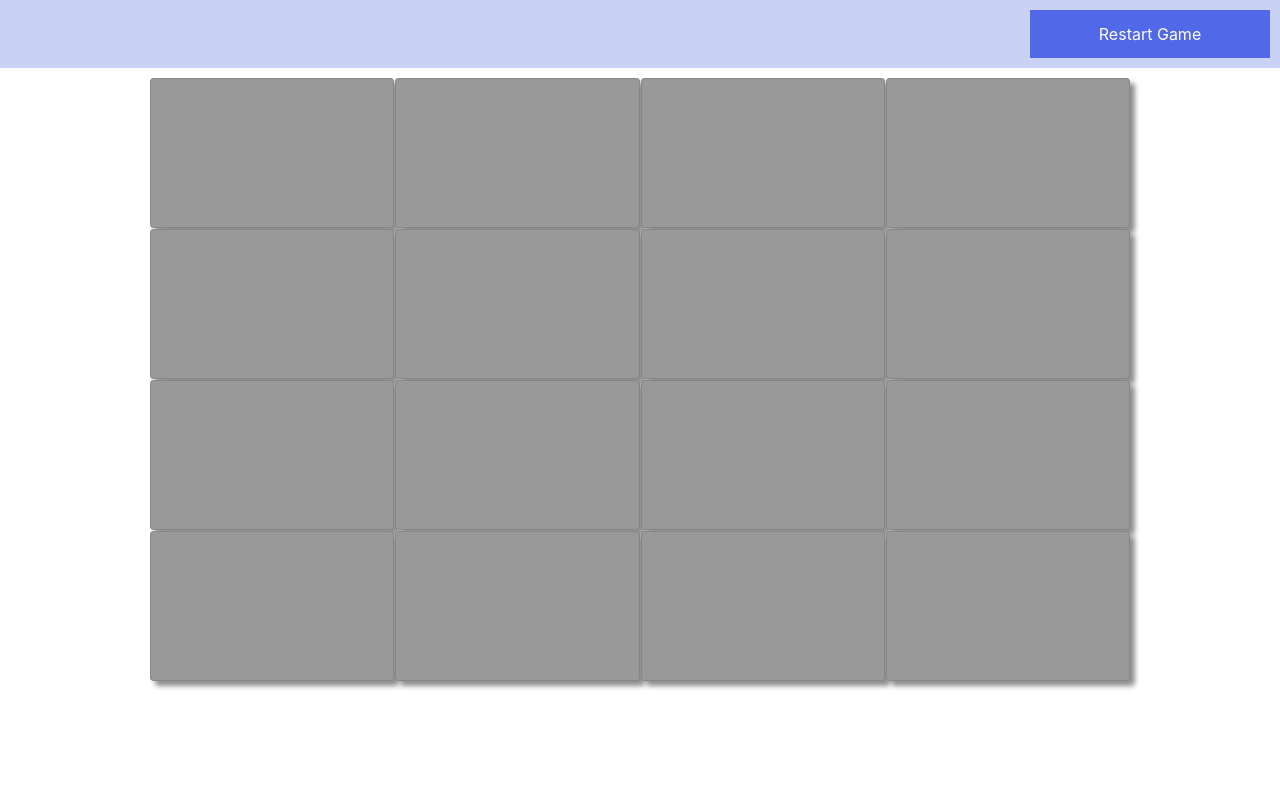
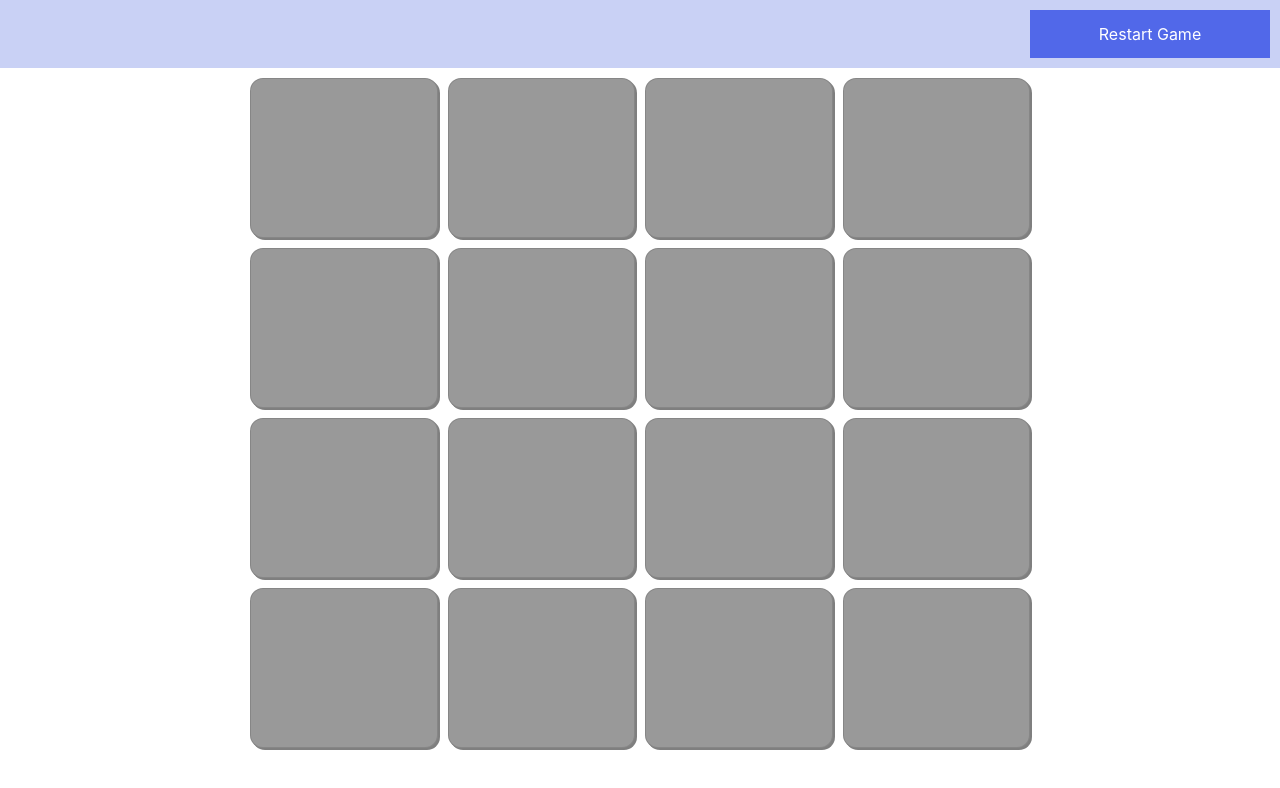
Before and after one commit to CapableCreative/ReactGameMemory, a React (Create React App) app: page / in a window 1280 px wide. Shown: the top 788 px of the page. Built offline with nearby package versions, Linux system fonts and the light colour scheme.

Commit message:
Update to CSS - SLF

```diff
--- a/src/App.js
+++ b/src/App.js
@@ -1,4 +1,3 @@
-
 import React, { PureComponent } from 'react';
 import Header from './components/Header';
 import Card from './components/Card';
--- a/src/css/index.css
+++ b/src/css/index.css
@@ -10,9 +10,9 @@ body {
 
 .grid-container {
   display: grid;
-  grid-gap: 1px;
+  grid-gap: 10px;
   grid-template-columns: auto auto auto auto;
-  padding: 10px 150px 10px 150px;
+  padding: 10px 250px 10px 250px;
 }
 
 .grid-header-container {
@@ -23,7 +23,7 @@ body {
 }
 
 .grid-item {
-  border: 1px solid rgba(0, 0, 0, 0.8);
+  border: 10px solid rgba(255, 255, 255, 1.0);
 }
 
 .justify-left {
@@ -60,7 +60,7 @@ body {
 
 .card {
   width: 100%;
-  height: 10em;
+  height: 20vh;
   background-color: rgb(75, 42, 165);
   color: white;
   font-size: 15px;
@@ -73,13 +73,10 @@ body {
 
 .card-front {
   background-color: #999999;
-  box-shadow: 5px 5px 5px rgba(68, 68, 68, 0.6);
+  border-radius: 13px;
+  box-shadow: 2px 2px 0px rgba(0,0,0,0.5)
 }
 
 .card-back {
   font-weight: bold;
 }
-
-.react-card-front {
-  position: unset !important;
-}
```
